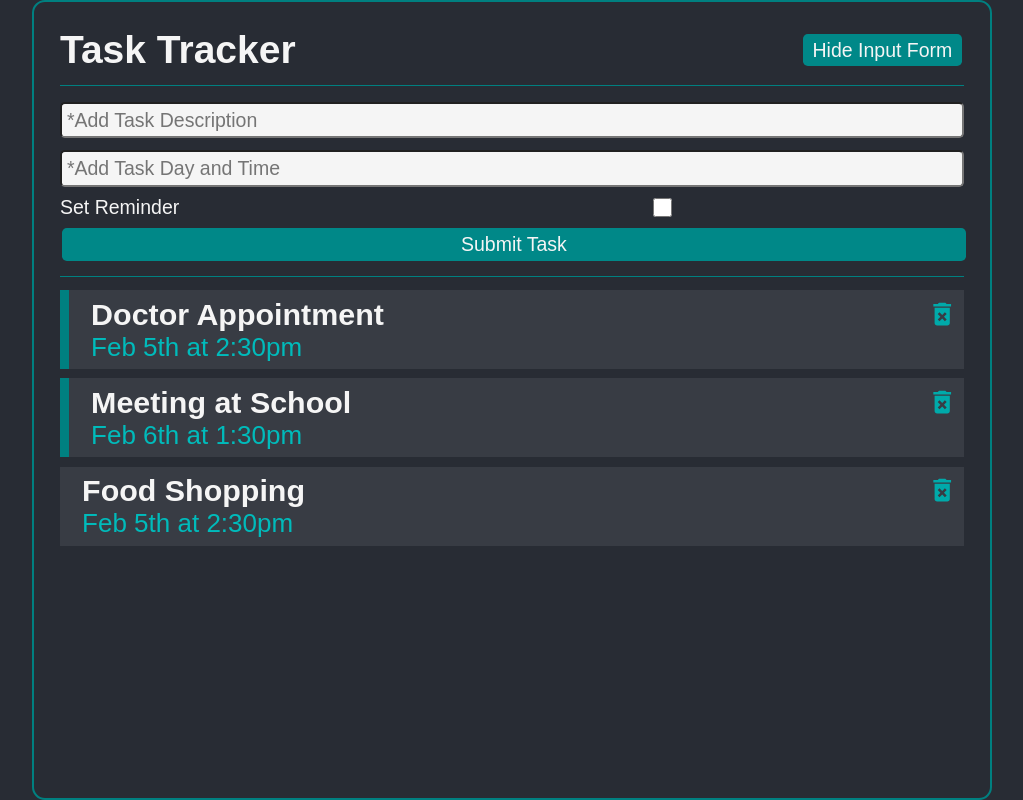
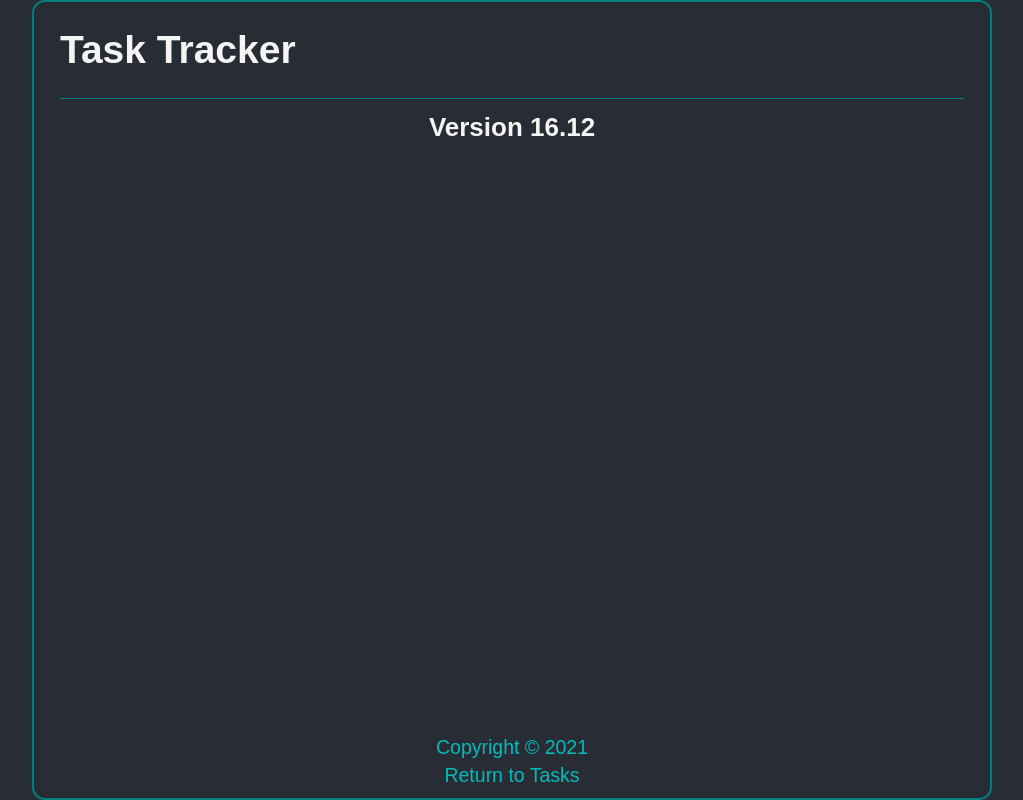
Before and after one commit to Andy-Bartkiv/react-task-tracker, a React (Create React App) app: page /about in a window 1280 px wide. Shown: the whole page, without its empty margins (128-1151 px from the left). Built offline with nearby package versions, Linux system fonts and the light colour scheme.

Commit message:
add react-router with 3 pages

```diff
--- a/package.json
+++ b/package.json
@@ -10,6 +10,7 @@
     "react": "^17.0.2",
     "react-dom": "^17.0.2",
     "react-icons": "^4.3.1",
+    "react-router-dom": "^6.1.1",
     "react-scripts": "5.0.0",
     "react-transition-group": "^4.4.2",
     "serve": "^13.0.2",
--- a/src/App.css
+++ b/src/App.css
@@ -15,14 +15,19 @@ body {
 }
 
 .App {
+  /* position: relative; */
   width: calc(max(75%, 100vh));
   min-height: 100vh;
+  /* height: 100%; */
   overflow: auto;
   padding: 1em;
+  padding-bottom: .25em;
   background-color: #282c34;
   color: whitesmoke;
   border: .1em solid teal;
   border-radius: .5em;
+  display: flex;
+  flex-direction: column;
 }
 
 .header {
@@ -46,7 +51,6 @@ body {
 }
 
 .btn:hover { outline: .125em solid orange; }
-/* .btn:focus { outline: none; }  */
 .btn:active { transform: scale(.98); }
 
 .btn-block {
@@ -81,11 +85,8 @@ body {
 
 .form-control { margin: .25em 0; }
 
-/* .form-control label { display: block; } */
-
 .form-control input {
   width: 100%;
-  /* height: 1.5em; */
   margin: .125em 0;
   padding: .25em;
   font-size: .75em;
@@ -104,6 +105,30 @@ body {
 .form-control-check input { flex: 2; height: 1em; }
 
 footer {
-  margin-top: 1.5em;
+  font-size: .75em;
+  color: #0bb;
+  flex: 1 1 0;
+  display: flex;
+  flex-direction: column;
+  justify-content: flex-end;
+  margin-top: .5em;
   text-align: center;
 }
+
+h4 {
+  text-align: center;
+}
+
+a {
+  text-decoration: none;
+  font-size: .75em;
+  text-align: center;
+  padding: .25em;
+  color: #0bb;
+}
+
+footer a {
+  font-size: 1em;
+}
+
+a:hover { color: orange; }
--- a/src/App.js
+++ b/src/App.js
@@ -1,9 +1,10 @@
 import './App.css';
+import { useState } from 'react';
 import Header from './components/Header';
 import AddTaskForm from './components/AddTaskForm';
+import arrayTasks from './data/arrayTasks';
 import Tasks from './components/Tasks';
-import arrayTasks from './arrayTasks';
-import { useState } from 'react';
+import Footer from './components/Footer';
 
 function App() {
 
@@ -13,7 +14,6 @@ function App() {
   const addTask = (task) => {
     task.id = Date.now();
     setTasks([...tasks, task])
-    console.log(task);
   }
 
   const deleteTask = (id) => {
@@ -29,24 +29,22 @@ function App() {
   }
   return (
     <div className="App">
+
       <Header
-        style={{ zIndex: 100 }}
         btnLabel={!showInput }
         onBtnClick={ () => setShowInput(!showInput) }
       />
       <hr style = { {margin: '.5em 0', background: 'teal', border: 'none', height: '.05em'} }/>
 
-      {/* { (showInput) && <AddTaskForm addTask = { addTask } /> } */}
       <AddTaskForm show = { showInput } addTask = { addTask } />
 
-      { tasks.length > 0
-        ? <Tasks
-            tasks={ tasks }
-            deleteTask = { deleteTask }
-            toggleReminder = { toggleReminder }
-          />
-        : 'No Tasks to Display'
-      }
+      <Tasks
+        tasks = { tasks }
+        deleteTask = { deleteTask }
+        toggleReminder = { toggleReminder }
+      />
+
+      <Footer />
 
     </div>
   );
--- /dev/null
+++ b/src/components/About.js
@@ -0,0 +1,18 @@
+import Header from "./Header"
+import '../App.css';
+import Footer from "./Footer";
+
+const About = () => {
+    return (
+        <div className="App">
+            <Header/>
+            <hr style = { {margin: '.5em 0', background: 'teal', border: 'none', height: '.05em'} }/>
+
+            <h4>Version 16.12</h4>
+
+            <Footer />
+        </div>
+    )
+}
+
+export default About
--- a/src/components/AddTaskForm.js
+++ b/src/components/AddTaskForm.js
@@ -24,8 +24,7 @@ const AddTaskForm = ({ show, addTask }) => {
 
     return (
 		<AnimationContainer>
-            {
-                (show) &&
+            { (show) &&
             <AnimatedElement
                 timeout = { 500 }
                 classNames = "form"
--- /dev/null
+++ b/src/components/Error.js
@@ -0,0 +1,15 @@
+import '../App.css';
+import { Link } from "react-router-dom"
+
+
+const Error = () => {
+    return (
+        <div className="App">
+            <h4 style={{ color: 'orange' }}>Oops, there's nothing here!</h4>
+            <hr style = { {margin: '.5em 0', background: 'teal', border: 'none', height: '.05em'} }/>
+            <Link to='/'>Go Back</Link>
+        </div>
+    )
+}
+
+export default Error;
--- /dev/null
+++ b/src/components/Footer.js
@@ -0,0 +1,16 @@
+import { Link, useLocation } from "react-router-dom"
+
+const Footer = () => {
+    const link = (useLocation().pathname === '/')
+        ? {text: 'About', to: '/about'}
+        : {text: 'Return to Tasks', to: '/'}
+
+    return (
+        <footer>
+            <p>Copyright &copy; 2021</p>
+            <Link to={ link.to }>{ link.text }</Link>
+        </footer>
+    )
+}
+
+export default Footer
--- a/src/components/Header.js
+++ b/src/components/Header.js
@@ -1,6 +1,9 @@
+import { useLocation } from "react-router-dom";
 import MyButton from "./MyButton";
 
 const Header = ({ btnLabel, onBtnClick }) => {
+
+    const location = useLocation().pathname;
     const btn = {
         text: (btnLabel) ? 'Add New Task' : 'Hide Input Form',
         color: (btnLabel) ? '#033' : 'whitesmoke',
@@ -10,12 +13,13 @@ const Header = ({ btnLabel, onBtnClick }) => {
     return (
         <header className="header">
             <h2>Task Tracker</h2>
+            { (location === '/') &&
             <MyButton
                 text = { btn.text }
                 color = { btn.color }
                 backgroundColor = { btn.background }
                 onClick = { onBtnClick }
-            />
+            /> }
         </header>
     )
 }
--- a/src/components/Tasks.js
+++ b/src/components/Tasks.js
@@ -3,13 +3,15 @@ import Task from "./Task"
 const Tasks = ( { tasks, deleteTask, toggleReminder } ) => {
     return (
         <>
-            { tasks.map((task) => (
+            { (tasks.length > 0)
+                ? tasks.map((task) => (
                     <Task
                         key={ task.id }
                         task={ task }
                         deleteTask={ deleteTask }
                         toggleReminder = { toggleReminder }
                     />))
+                : <p style={{ color: 'orange'}}>No Tasks to Display</p>
             }
         </>
     )
--- a/src/index.js
+++ b/src/index.js
@@ -1,16 +1,17 @@
 import React from 'react';
 import ReactDOM from 'react-dom';
+import { BrowserRouter, Routes, Route } from 'react-router-dom';
 import App from './App';
-import reportWebVitals from './reportWebVitals';
+import About from './components/About';
+import Error from './components/Error';
 
 ReactDOM.render(
-  <React.StrictMode>
-    <App />
-  </React.StrictMode>,
+  <BrowserRouter>
+    <Routes>
+      <Route path="/" exact element = { <App/> }/>
+      <Route path="/about" element = { <About/> }/>
+      <Route path="*" element={ <Error/> }/>
+    </Routes>
+  </BrowserRouter>,
   document.getElementById('root')
 );
-
-// If you want to start measuring performance in your app, pass a function
-// to log results (for example: reportWebVitals(console.log))
-// or send to an analytics endpoint. Learn more: https://bit.ly/CRA-vitals
-reportWebVitals();
--- a/src/reportWebVitals.js
+++ /dev/null
@@ -1,13 +0,0 @@
-const reportWebVitals = onPerfEntry => {
-  if (onPerfEntry && onPerfEntry instanceof Function) {
-    import('web-vitals').then(({ getCLS, getFID, getFCP, getLCP, getTTFB }) => {
-      getCLS(onPerfEntry);
-      getFID(onPerfEntry);
-      getFCP(onPerfEntry);
-      getLCP(onPerfEntry);
-      getTTFB(onPerfEntry);
-    });
-  }
-};
-
-export default reportWebVitals;
```
Also changed, not shown: src/data/arrayTasks.js (renamed from src/arrayTasks.js), 1 other file (tests, documents, lock files or other folders). Lines whose indentation alone changed are shown as unchanged.
